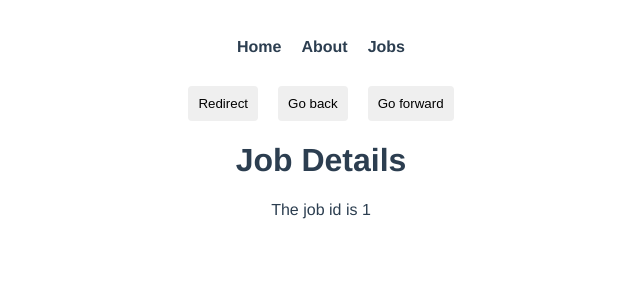
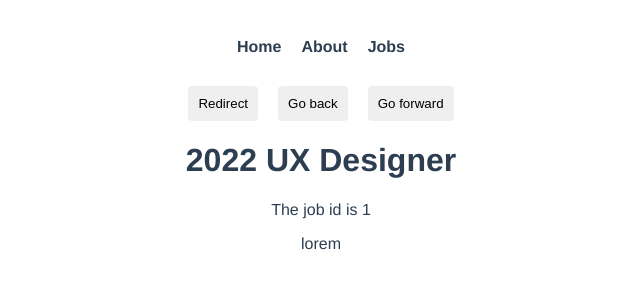
Before and after one commit to vladfullstack/vue3-netninja, a Vue app: page /jobs/1 in a window 1280 px wide. Shown: the top 300 px of the page, without its empty margins (319-959 px from the left). Built offline with nearby package versions, Linux system fonts and the light colour scheme; data requests are answered from the project's data file.

Commit message:
jobs data through json-server

```diff
--- a/data/db.json
+++ b/data/db.json
@@ -1,7 +1,31 @@
 {
   "jobs": [
-    { "title": "Ninja UX Designer", "id": 1, "details": "lorem" },
-    { "title": "Ninja Web Developer", "id": 2, "details": "lorem" },
-    { "title": "Ninja Vue Developer", "id": 3, "details": "lorem" }
+    {
+      "title": "2022 UX Designer",
+      "id": 1,
+      "details": "lorem"
+    },
+    {
+      "title": "2021 Web Developer",
+      "id": 2,
+      "details": "lorem"
+    },
+    {
+      "title": "2020 Vue Developer",
+      "id": 3,
+      "details": "lorem"
+    }
+  ],
+  "comments": [
+    {
+      "comment": "npm install json-server --save",
+      "id": 1,
+      "desc": "install dependencies"
+    },
+    {
+      "comment": "npx json-server --watch data/db.json",
+      "id": 2,
+      "desc": "run json-server by using npx"
+    }
   ]
 }
--- a/package.json
+++ b/package.json
@@ -8,6 +8,7 @@
   },
   "dependencies": {
     "core-js": "^3.6.5",
+    "json-server": "^0.17.0",
     "vue": "^3.0.0-0",
     "vue-router": "^4.0.3"
   },
--- a/src/views/jobs/JobDetails.vue
+++ b/src/views/jobs/JobDetails.vue
@@ -1,11 +1,25 @@
 <template>
-  <h1>Job Details</h1>
-  <p>The job id is {{ id }}</p>
+  <div v-if="job">
+    <h1>{{ job.title }}</h1>
+    <p>The job id is {{ job.id }}</p>
+    <p>{{ job.details }}</p>
+  </div>
 </template>
 
 <script>
 export default {
   props: ["id"],
+  data() {
+    return {
+      job: null,
+    };
+  },
+  mounted() {
+    fetch("http://localhost:3000/jobs/" + this.id)
+      .then((res) => res.json())
+      .then((data) => (this.job = data))
+      .catch((err) => console.log(err.message));
+  },
 };
 </script>
 
--- a/src/views/jobs/Jobs.vue
+++ b/src/views/jobs/Jobs.vue
@@ -16,12 +16,14 @@
 export default {
   data() {
     return {
-      jobs: [
-        { title: "Ninja UX Designer", id: 1, details: "lorem" },
-        { title: "Ninja Web Developer", id: 2, details: "lorem" },
-        { title: "Ninja Vue Developer", id: 3, details: "lorem" },
-      ],
+      jobs: [],
     };
+  },
+  mounted() {
+    fetch("http://localhost:3000/jobs")
+      .then((res) => res.json())
+      .then((data) => (this.jobs = data))
+      .catch((err) => console.log(err.message));
   },
 };
 </script>
```
Also changed, not shown: 1 other file (tests, documents, lock files or other folders).
